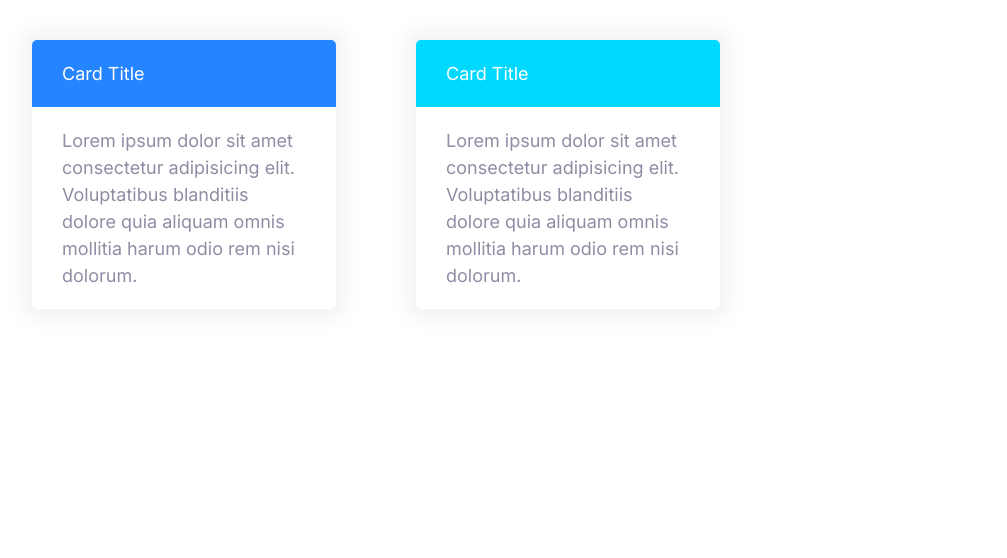
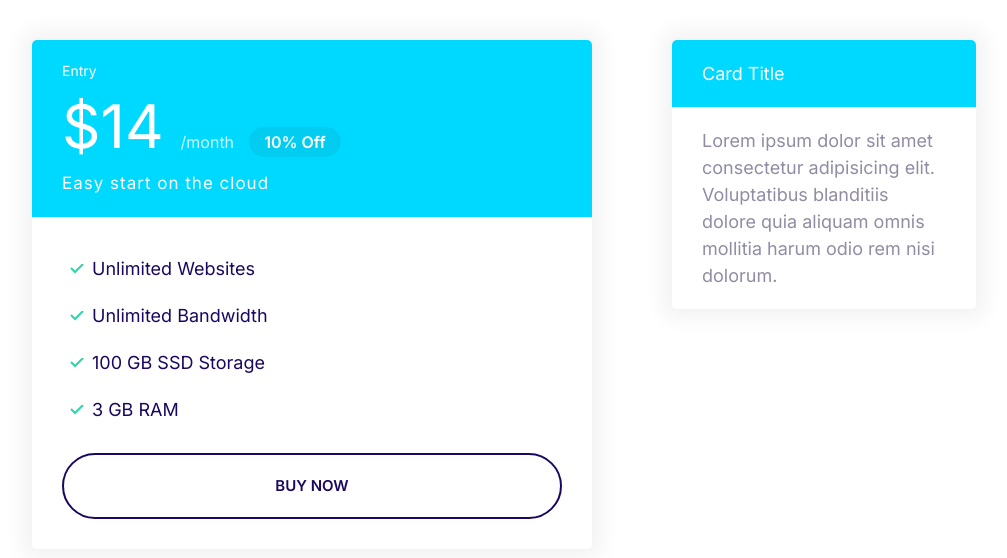
Before and after one commit to srinucode/Hostify, a plain HTML site: page index.html in a window 1280 px wide. Shown: the whole page, without its empty margins (8-1015 px from the left). Drawn offline with Linux system fonts and the light colour scheme.

Commit message:
Build plans component.

```diff
--- a/css/styles.css
+++ b/css/styles.css
@@ -98,6 +98,7 @@ a {
 }
 .badge--small {
   font-size: 1.6rem;
+  padding: 0.5rem 1.5rem;
 }
 @media screen (min-width: 1024px) {
   .badge {
@@ -241,7 +242,6 @@ a {
   border-radius: 5px;
   box-shadow: 0 0 20px 10px #f3f3f3;
   overflow: hidden;
-
 }
 .card__heading,
 .card__body {
@@ -256,3 +256,46 @@ a {
   background: var(--color-secondary);
   color: #fff;
 }
+.card--secondary .badge--secondary {
+  background: #02cdf1;
+}
+/* Plans */
+
+.plan__name {
+  color: #fff;
+  margin: 0;
+  font-weight: 500;
+  font-size: 2.4rem;
+}
+.plan__price {
+  font-size: 6rem;
+}
+.plan__billing-cycle {
+  font-size: 2.4rem;
+  font-weight: 300;
+  margin-right: 1rem;
+  opacity: 0.8;
+}
+.plan__description {
+  font-size: 2rem;
+  font-weight: 300;
+  letter-spacing: 1px;
+  display: block;
+}
+.plan .list__item {
+  margin-bottom: 2rem;
+}
+@media screen and (min-width: 1024px) {
+  .plan__name {
+    font-size: 1.4rem;
+  }
+  .plan_price {
+    font-size: 5rem;
+  }
+  .plan__billing-cycle {
+    font-size: 1.6rem;
+  }
+  .plan__description {
+    font-size: 1.7rem;
+  }
+}
--- a/index.html
+++ b/index.html
@@ -15,20 +15,40 @@
     <title>Document</title>
   </head>
   <body>
-    <div style="display: inline-flex;">
-      <div style="width: 30%; padding: 4rem;">
+    <div style="display: inline-flex">
+      <div style="width: 50%; padding: 4rem">
         <div class="plan">
-          <div class="card card--primary">
-            <header class="card__heading">Card Title</header>
-            <div class="card__body">Lorem ipsum dolor sit amet consectetur adipisicing elit. Voluptatibus blanditiis dolore quia aliquam omnis mollitia harum odio rem nisi dolorum.</div>
+          <div class="card card--secondary">
+            <header class="card__heading">
+              <h3 class="plan__name">Entry</h3>
+              <span class="plan__price">$14 </span>
+              <span class="plan__billing-cycle">/month</span>
+              <span class="badge badge--secondary badge--small">10% Off</span>
+              <span class="plan__description">Easy start on the cloud</span>
+            </header>
+            <div class="card__body">
+              <ul class="list list--tick">
+                <li class="list__item">Unlimited Websites</li>
+                <li class="list__item">Unlimited Bandwidth</li>
+                <li class="list__item">100 GB SSD Storage</li>
+                <li class="list__item">3 GB RAM</li>
+              </ul>
+              <a href="" class="btn btn--primary btn--block btn--outline"
+                >Buy Now</a
+              >
+            </div>
           </div>
         </div>
       </div>
-      <div style="width: 30%; padding: 4rem;">
+      <div style="width: 30%; padding: 4rem">
         <div class="plan">
           <div class="card card--secondary">
             <header class="card__heading">Card Title</header>
-            <div class="card__body">Lorem ipsum dolor sit amet consectetur adipisicing elit. Voluptatibus blanditiis dolore quia aliquam omnis mollitia harum odio rem nisi dolorum.</div>
+            <div class="card__body">
+              Lorem ipsum dolor sit amet consectetur adipisicing elit.
+              Voluptatibus blanditiis dolore quia aliquam omnis mollitia harum
+              odio rem nisi dolorum.
+            </div>
           </div>
         </div>
       </div>
```
Also changed, not shown: components/plans.html (added, +21 -0 lines), images/popular.svg (added).
